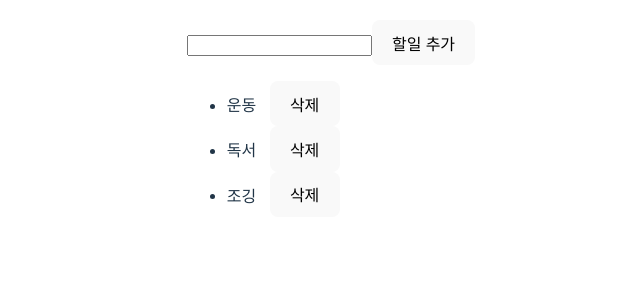
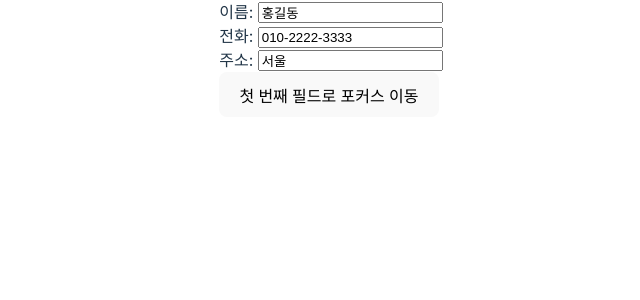
Before and after one commit to jeoniltae/react-ts-quickstart, a React (Vite) app in the folder hook-test-app/: page / in a window 1280 px wide. Shown: the top 300 px of the page, without its empty margins (309-949 px from the left). Built offline with nearby package versions, Linux system fonts and the light colour scheme.

Commit message:
6.5.1장: 상태가 아닌 데이터 관리 6.5.2장: useRef 훅 이용하여 브라우저 DOM에 접근하기

```diff
--- /dev/null
+++ b/hook-test-app/src/App06.tsx
@@ -0,0 +1,26 @@
+import React, { useRef } from "react";
+
+const App06 = () => {
+  // useRef 훅을 이용해 참조 객체를 생성함. 이때 초깃값은 null을 부여해야 함.
+  // 코드가 실행될 떄는 렌더링과 브라우저 DOM에 업데이트되기 전이므로 아직은 참조 객체가 연결할 수 있는 DOM이 만들어지기 전이기 때문임.
+  const elName: React.RefObject<HTMLInputElement> =
+    useRef<HTMLInputElement>(null);
+  const goFirstInputElement = () => {
+    if (elName.current) {
+      elName.current.focus();
+    }
+  };
+  return (
+    <div className="boxStyle">
+      이름: <input type="text" ref={elName} defaultValue="홍길동" />
+      <br />
+      전화: <input type="text" defaultValue="010-2222-3333" />
+      <br />
+      주소: <input type="text" defaultValue="서울" />
+      <br />
+      <button onClick={goFirstInputElement}>첫 번째 필드로 포커스 이동</button>
+    </div>
+  );
+};
+
+export default App06;
--- a/hook-test-app/src/main.tsx
+++ b/hook-test-app/src/main.tsx
@@ -4,7 +4,9 @@ import ReactDOM from "react-dom/client";
 // import App from "./App02.tsx";
 // import App from "./App2.tsx";
 // import App from "./App03.tsx";
-import App from "./App04.tsx";
+// import App from "./App04.tsx";
+// import App from "./App05.tsx";
+import App from "./App06.tsx";
 import "./index.css";
 
 ReactDOM.createRoot(document.getElementById("root")!).render(
```
Also changed, not shown: hook-test-app/src/App05.tsx (added, +25 -0 lines).
